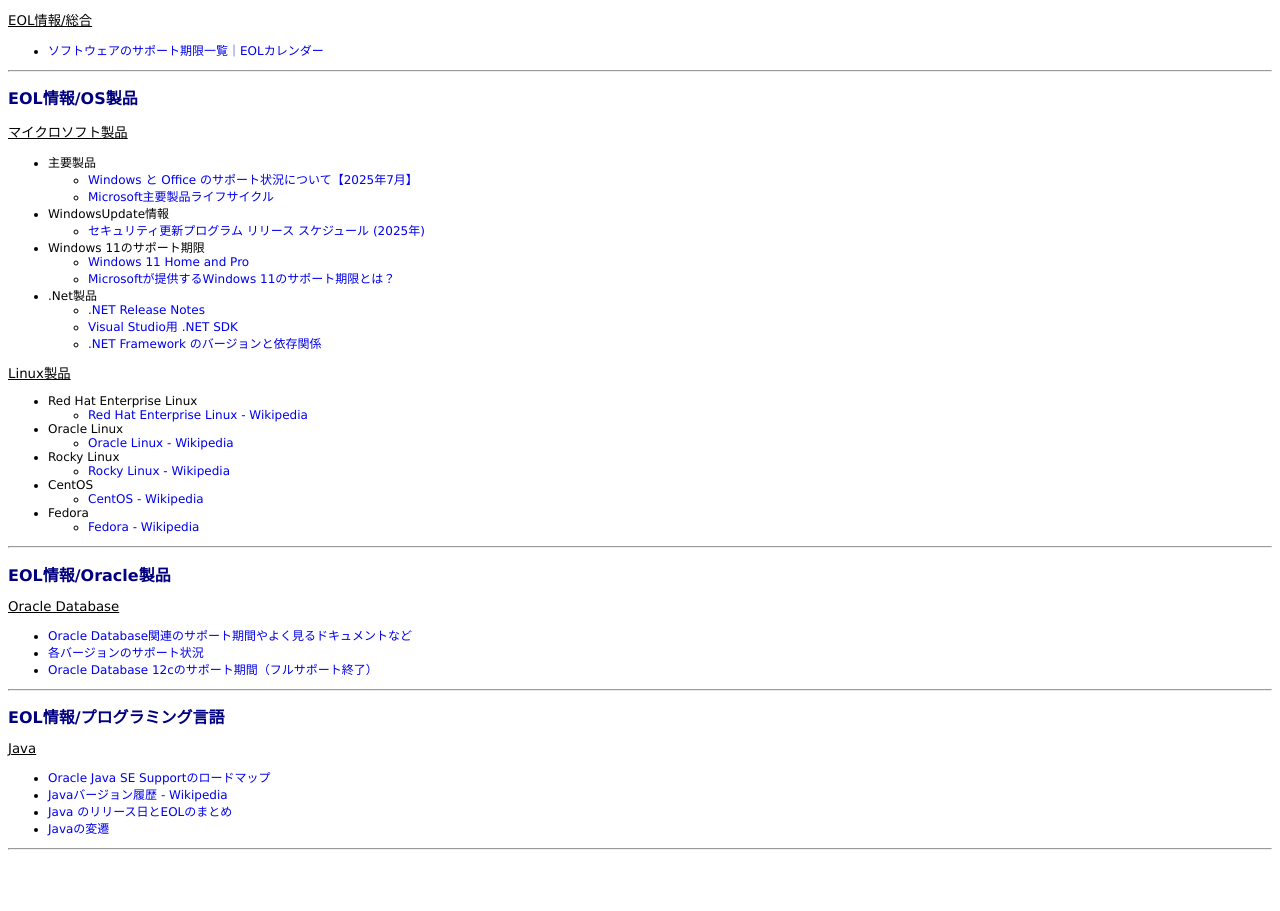
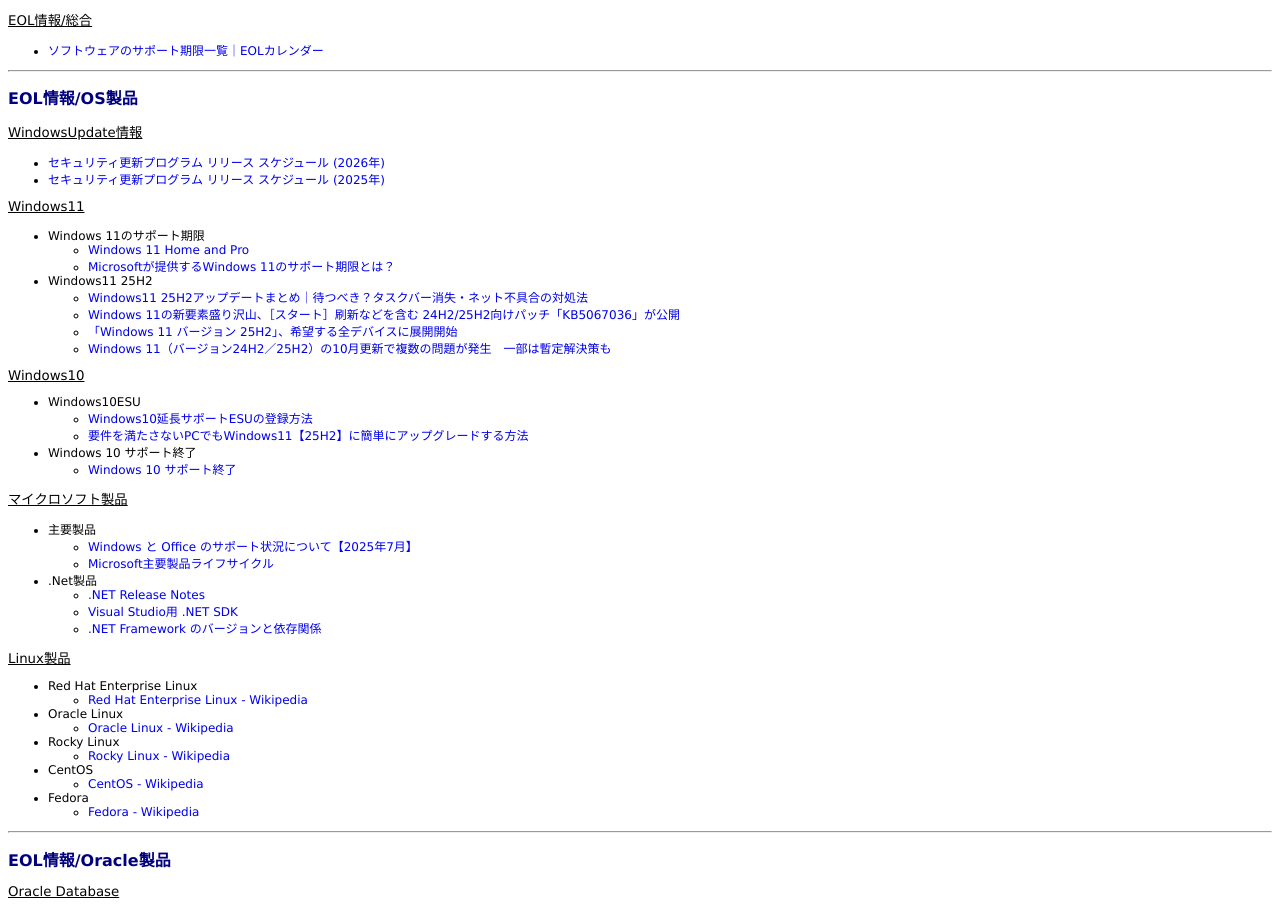
Before and after one commit to techmilestonejp/mysite, a plain HTML site: page eosl.html in a window 1280 px wide. Shown: the part 787-1698 px from the top of the page. Before the commit the page ends 1645 px from the top, so only its background shows below. Drawn offline with Linux system fonts and the light colour scheme.

Commit message:
20260111_01コミット：HTMLファイル更新

```diff
--- a/eosl.html
+++ b/eosl.html
@@ -29,7 +29,7 @@
 <h1 class="title">EOSL・ライセンス情報</h1>
 </header>
 <p>作成日：2025/10/04 21:44:27<br />
-更新日：2025/11/02 09:24:37<br />
+更新日：2026/01/11 17:31:41<br />
 <a href="index.html">トップページ</a></p>
 <hr />
 <!--------------------------------------------------------------------------------------------------------------------->
@@ -112,6 +112,57 @@ href="https://www.systems-inc.co.jp/services/detail/data-5451/">ソフトウェ
 <!--------------------------------------------------------------------------------------------------------------------->
 <h2 id="eol情報os製品">EOL情報/OS製品</h2>
 <!--------------------------------------------------------------------------------------------------------------------->
+<h3 id="windowsupdate情報">WindowsUpdate情報</h3>
+<ul>
+<li><a
+href="https://www.microsoft.com/en-us/msrc/blog/2025/11/securityupdatereleaseschedule2026">セキュリティ更新プログラム
+リリース スケジュール (2026年)</a></li>
+<li><a
+href="https://msrc.microsoft.com/blog/2024/11/securityupdatereleaseschedule2025/">セキュリティ更新プログラム
+リリース スケジュール (2025年)</a></li>
+</ul>
+<h3 id="windows11">Windows11</h3>
+<ul>
+<li>Windows 11のサポート期限
+<ul>
+<li><a
+href="https://learn.microsoft.com/ja-jp/lifecycle/products/windows-11-home-and-pro">Windows
+11 Home and Pro</a></li>
+<li><a
+href="https://www.nec-lavie.jp/products/contents/win11-support-deadline.html">Microsoftが提供するWindows
+11のサポート期限とは？</a></li>
+</ul></li>
+<li>Windows11 25H2
+<ul>
+<li><a href="https://note.com/pc_article/n/nb91ac331a5b2">Windows11
+25H2アップデートまとめ｜待つべき？タスクバー消失・ネット不具合の対処法</a></li>
+<li><a
+href="https://forest.watch.impress.co.jp/docs/news/2059587.html">Windows
+11の新要素盛り沢山、［スタート］刷新などを含む
+24H2/25H2向けパッチ「KB5067036」が公開</a></li>
+<li><a
+href="https://forest.watch.impress.co.jp/docs/news/2055872.html">「Windows
+11 バージョン 25H2」、希望する全デバイスに展開開始</a></li>
+<li><a
+href="https://www.itmedia.co.jp/pcuser/articles/2510/20/news078.html">Windows
+11（バージョン24H2／25H2）の10月更新で複数の問題が発生　一部は暫定解決策も</a></li>
+</ul></li>
+</ul>
+<h3 id="windows10">Windows10</h3>
+<ul>
+<li>Windows10ESU
+<ul>
+<li><a
+href="https://www.nichepcgamer.com/archives/how-to-register-for-windows10-esu.html">Windows10延長サポートESUの登録方法</a></li>
+<li><a
+href="https://www.youtube.com/watch?v=z69VxoZs7uc">要件を満たさないPCでもWindows11【25H2】に簡単にアップグレードする方法</a></li>
+</ul></li>
+<li>Windows 10 サポート終了
+<ul>
+<li><a href="https://www.mouse-jp.co.jp/store/e/ea1011400/">Windows 10
+サポート終了</a></li>
+</ul></li>
+</ul>
 <h3 id="マイクロソフト製品">マイクロソフト製品</h3>
 <ul>
 <li>主要製品
@@ -120,21 +171,6 @@ href="https://www.systems-inc.co.jp/services/detail/data-5451/">ソフトウェ
 と Office のサポート状況について【2025年7月】</a></li>
 <li><a
 href="https://qiita.com/dev-kuri734/items/8aa1adc094f7009463fa">Microsoft主要製品ライフサイクル</a></li>
-</ul></li>
-<li>WindowsUpdate情報
-<ul>
-<li><a
-href="https://msrc.microsoft.com/blog/2024/11/securityupdatereleaseschedule2025/">セキュリティ更新プログラム
-リリース スケジュール (2025年)</a></li>
-</ul></li>
-<li>Windows 11のサポート期限
-<ul>
-<li><a
-href="https://learn.microsoft.com/ja-jp/lifecycle/products/windows-11-home-and-pro">Windows
-11 Home and Pro</a></li>
-<li><a
-href="https://www.nec-lavie.jp/products/contents/win11-support-deadline.html">Microsoftが提供するWindows
-11のサポート期限とは？</a></li>
 </ul></li>
 <li>.Net製品
 <ul>
```
Also changed, not shown: oci_top.html (+5 -1 lines), tech_memo.html (+1 -32 lines).
